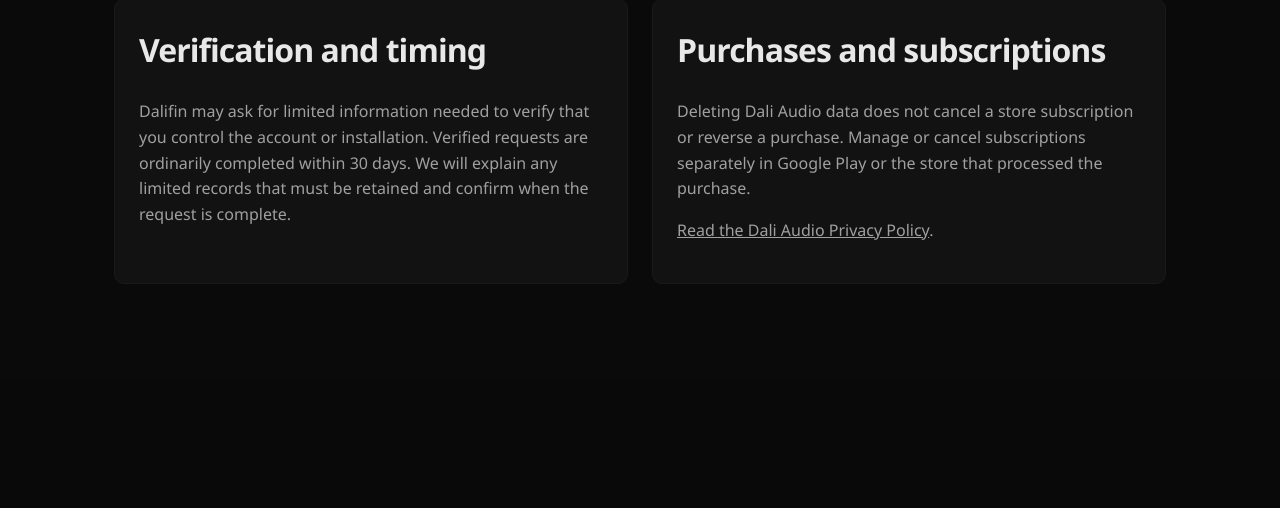
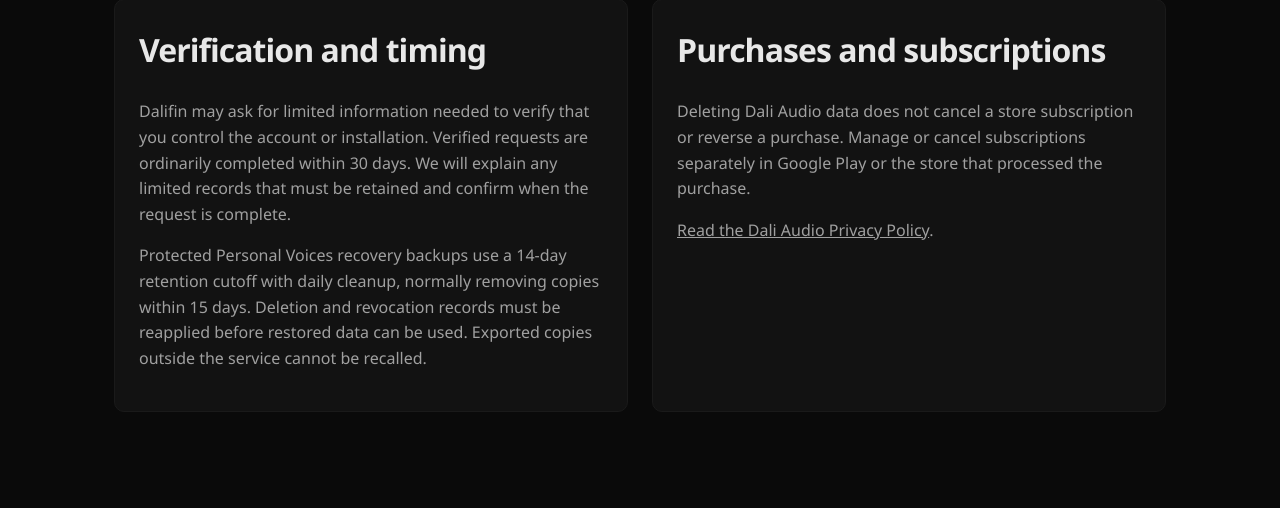
Before and after one commit to glicxu/dalifin_company, a FastAPI app: page /account-deletion/dali-audio in a window 1280 px wide. Shown: the part 1598-2106 px from the top of the page. Before the commit the page ends 1882 px from the top, so only its background shows below. Run offline with FastAPI, Linux system fonts and the light colour scheme.

Commit message:
Publish Personal Voice backup retention cutoff

```diff
--- a/app/privacy/dali_audio.py
+++ b/app/privacy/dali_audio.py
@@ -61,7 +61,8 @@
             "paragraphs": [
                 "Local documents, drafts, downloaded audio, and preferences remain on the device until the user deletes them, clears the app's data, or uninstalls the app. Cloud source text and generated audio for a current job are retained for the displayed job period, presently up to seven days, then expire from active application storage.",
                 "Users can delete individual documents, drafts, jobs, saved audio, and personal voices where those controls are offered; sign out; remove local app data through device settings; or request deletion of the Dali Audio account and associated server data, including personal voice references and derived voice data, through the public deletion page linked above.",
-                "Some content-free security, transaction, entitlement, fraud-prevention, backup, deletion-proof, or legal records may be retained for a limited period. Store subscriptions must be canceled separately through Google Play or the store that processed the purchase.",
+                "Protected Personal Voices recovery backups may contain encrypted copies of voice references, derived voice data, and cloud recordings. They use a 14-day retention cutoff with daily cleanup, normally removing copies within 15 days. Deletion and revocation records must be reapplied before restored data can be used; an older backup does not authorize reactivating a deleted voice.",
+                "Some content-free security, transaction, entitlement, fraud-prevention, deletion-proof, or legal records may be retained for a limited period. Store subscriptions must be canceled separately through Google Play or the store that processed the purchase.",
             ],
         },
         {
--- a/app/templates/dali_audio_account_deletion.html
+++ b/app/templates/dali_audio_account_deletion.html
@@ -48,6 +48,12 @@
         or installation. Verified requests are ordinarily completed within 30 days. We will
         explain any limited records that must be retained and confirm when the request is complete.
       </p>
+      <p>
+        Protected Personal Voices recovery backups use a 14-day retention cutoff with daily
+        cleanup, normally removing copies within 15 days. Deletion and revocation records
+        must be reapplied before restored data can be used. Exported copies outside the
+        service cannot be recalled.
+      </p>
     </article>
 
     <article class="content-card policy-card">
```
